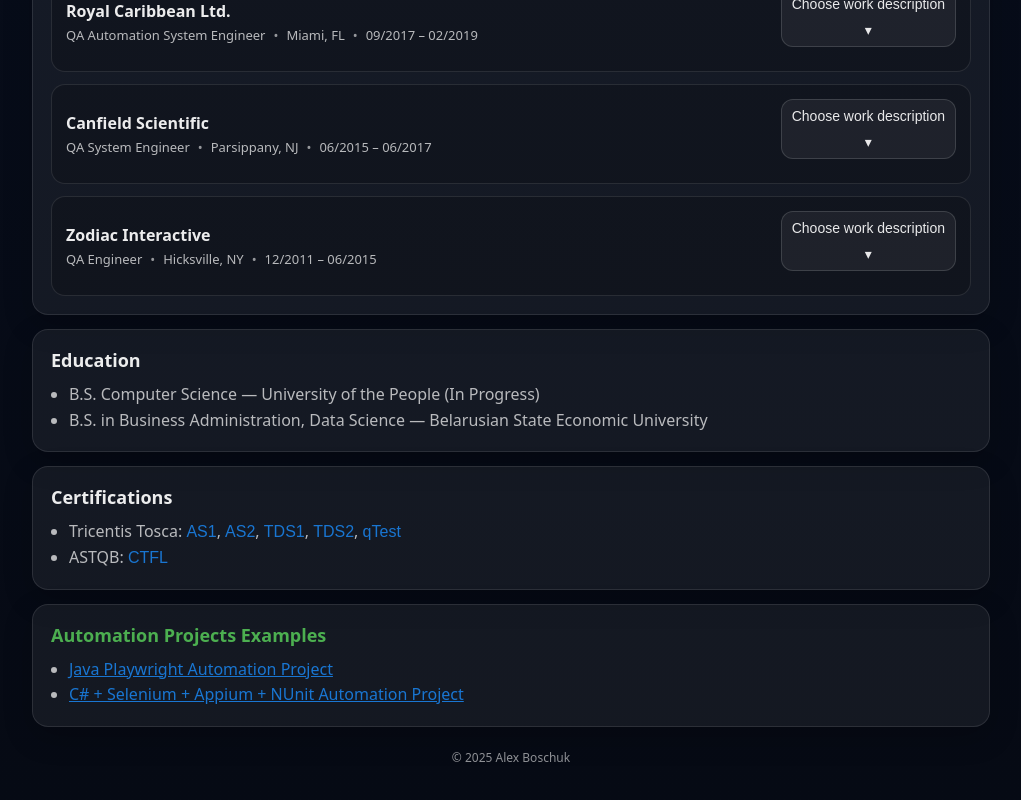
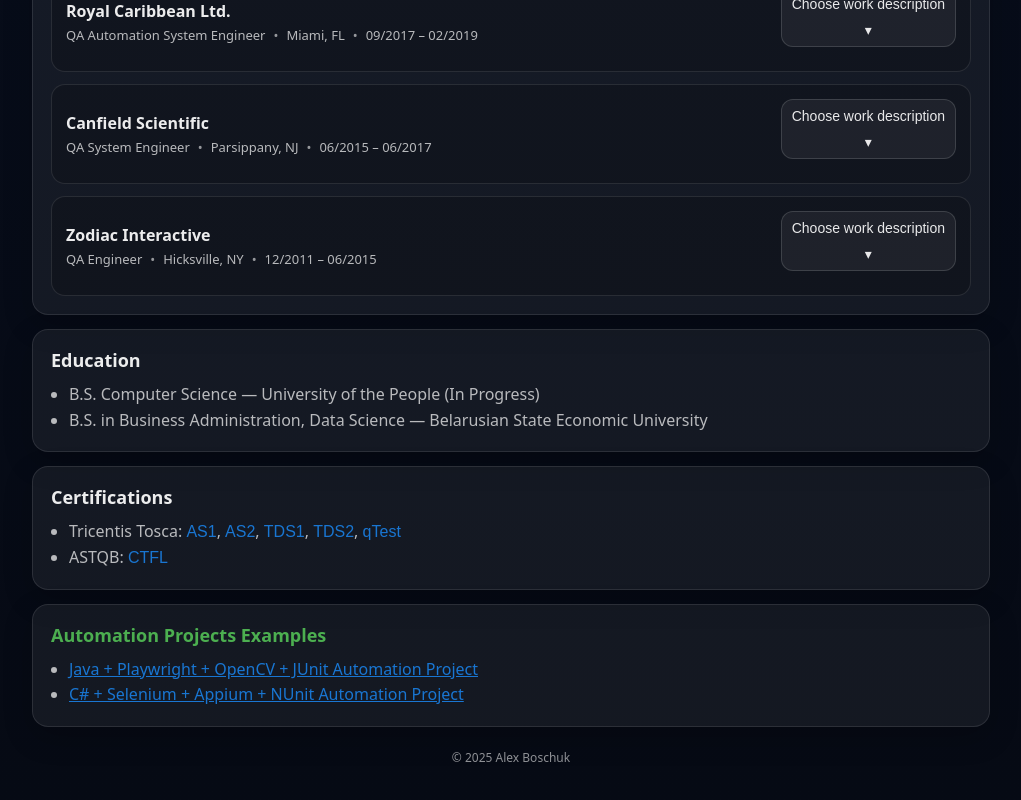
Before and after one commit to alexbashchuk/alexbashchuk.github.io, a React (Vite) app: page /#/ in a window 1280 px wide. Shown: the part 1773-2573 px from the top of the page, without its empty margins (129-1150 px from the left). Built offline with nearby package versions, Linux system fonts and the light colour scheme.

Commit message:
Some text chsnge

```diff
--- a/src/pages/Home.jsx
+++ b/src/pages/Home.jsx
@@ -391,7 +391,7 @@ export default function Home() {
           <ul className="bullets">
             <li>
               <Link className="certLink" to="/java-playwright">
-                Java Playwright Automation Project
+                Java + Playwright + OpenCV + JUnit Automation Project
               </Link>
             </li>
             <li>
```
